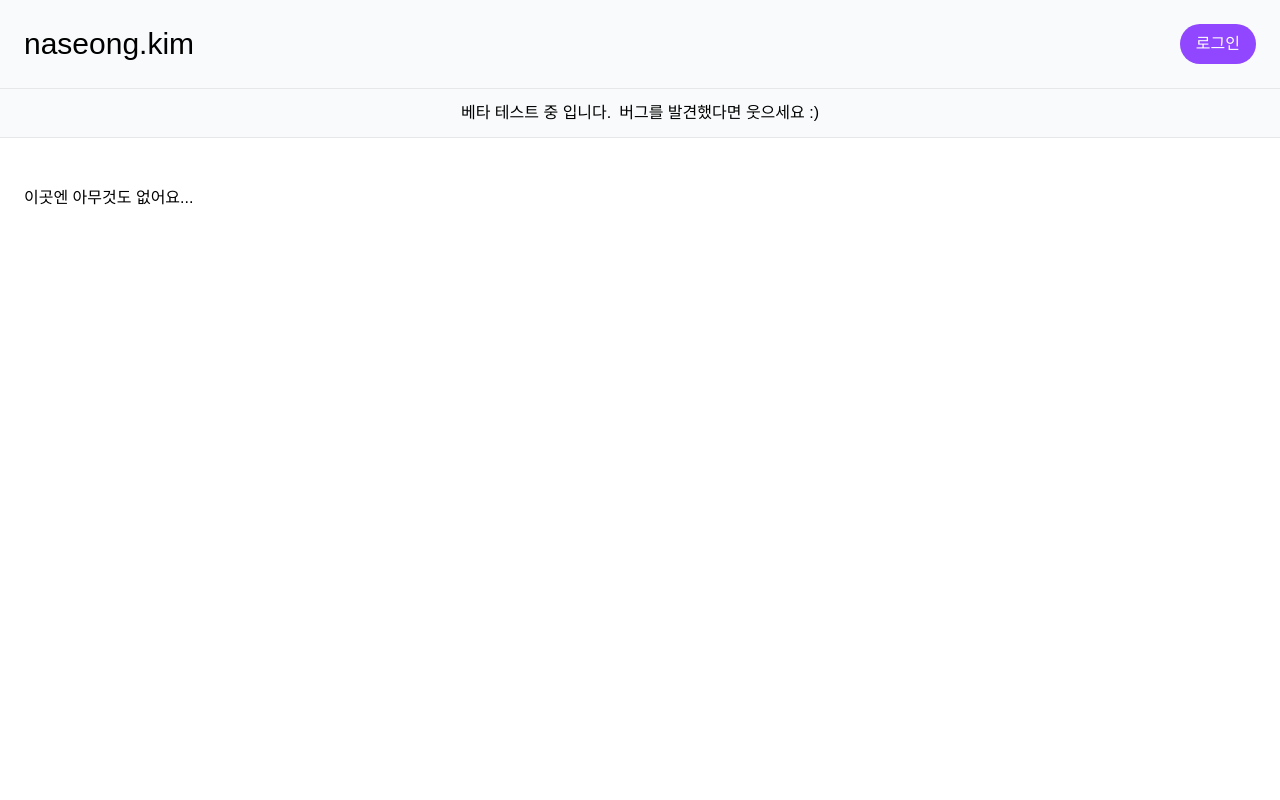
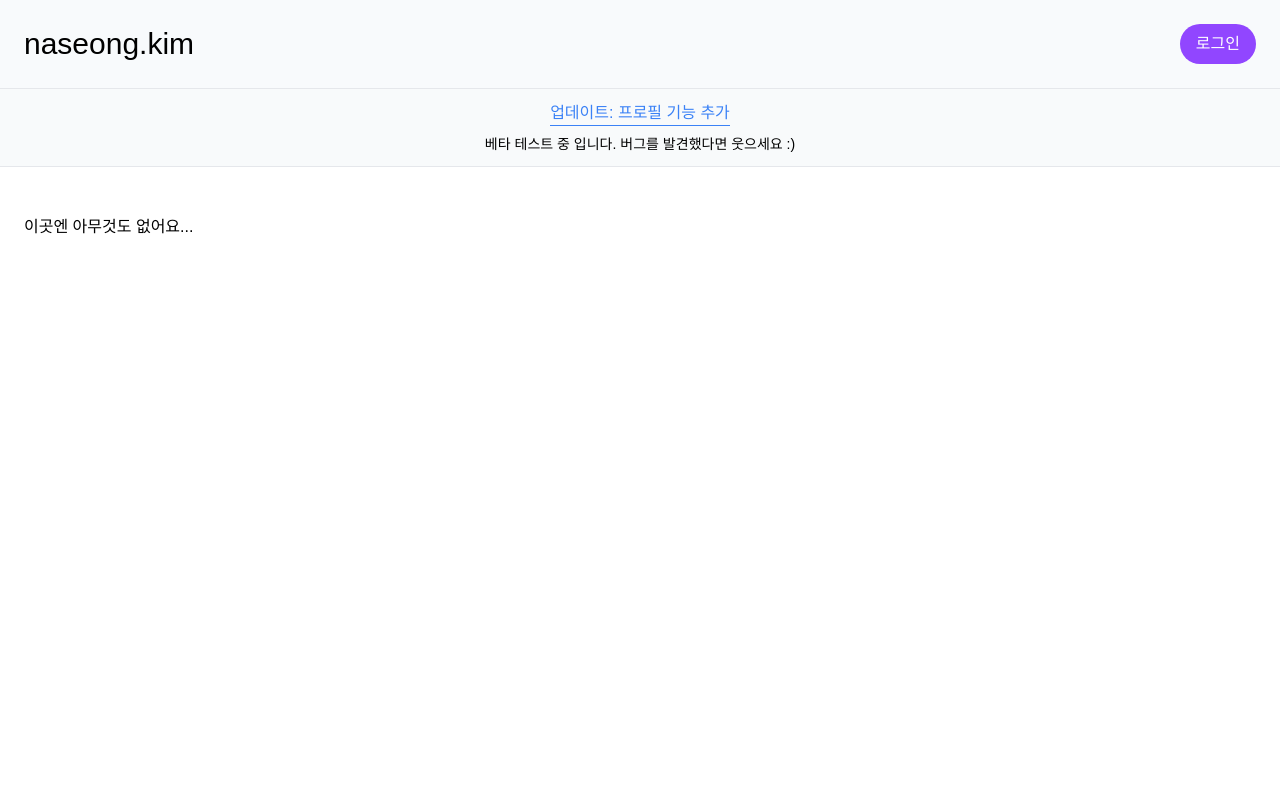
Before and after one commit to asteriskyg/clip.naseong.kim, a Vue app: page /create-image in a window 1280 px wide. Shown: the top 800 px of the page. Built offline with nearby package versions, Linux system fonts and the light colour scheme; no server answers; a web font is replaced by a local one.

Commit message:
feat: 패치노트 공지 추가

```diff
--- a/src/components/layouts/Header.vue
+++ b/src/components/layouts/Header.vue
@@ -139,11 +139,16 @@
         </div>
       </div>
     </div>
-    <div
-      class="flex flex-wrap justify-center gap-2 border-t bg-slate-50/30 p-3"
-    >
-      <div>베타 테스트 중 입니다.</div>
-      <div>버그를 발견했다면 웃으세요 :)</div>
+    <div class="flex flex-col items-center gap-2 border-t bg-slate-50/30 p-3">
+      <a
+        href="https://tgd.kr/s/naseongkim/68400017"
+        class="border-b border-blue-500 text-blue-500 transition-all duration-300 hover:text-blue-800"
+        >업데이트: 프로필 기능 추가</a
+      >
+      <div class="flex flex-wrap gap-1 text-sm">
+        <div>베타 테스트 중 입니다.</div>
+        <div>버그를 발견했다면 웃으세요 :)</div>
+      </div>
     </div>
   </div>
 </template>
```
